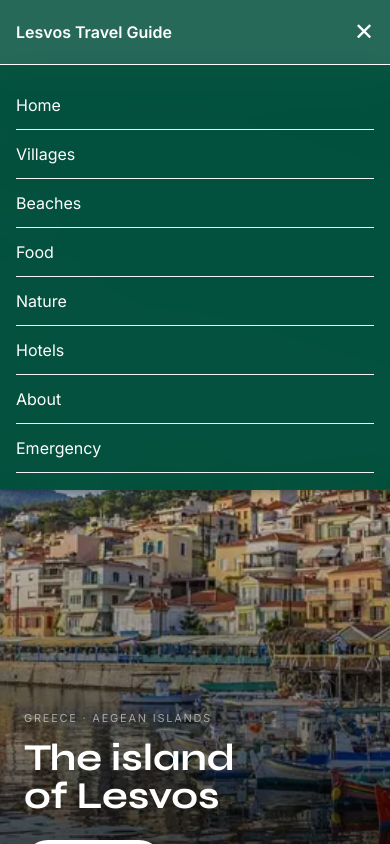
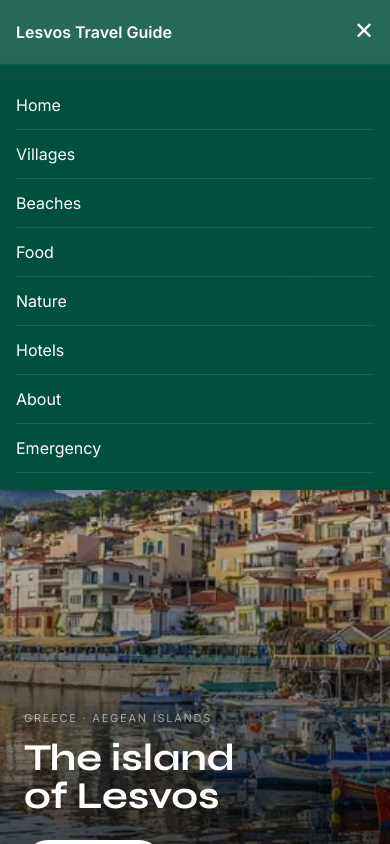
Before and after one commit to amamouridis06/lesvos-travel-guide, a Next.js app: page / in a window 390 px wide. Both pictures are taken after a click on the button "Toggle menu". Shown: the top 844 px of the page. Built offline with nearby package versions, Linux system fonts and the light colour scheme.

Commit message:
added nav

```diff
--- a/components/NavBar.tsx
+++ b/components/NavBar.tsx
@@ -2,20 +2,9 @@
 
 import Link from "next/link";
 import { useState } from "react";
-import { usePathname, useRouter } from "next/navigation";
 
 export default function NavBar() {
   const [mobileOpen, setMobileOpen] = useState(false);
-
-  const pathname = usePathname();
-  const router = useRouter();
-
-  // const isEnglish = pathname.startsWith("/en");
-  // const toggleLanguage = isEnglish
-  // ? pathname.replace(/^\/en/, "") || "/"
-  // : pathname === "/"
-  // ? "/en"
-  // : `/en${pathname}`;
 
   const closeMenu = () => setMobileOpen(false);
 
@@ -59,23 +48,10 @@ export default function NavBar() {
               <Link href="/emergency" className="hover:text-yellow-300 transition">
                 Emergency
               </Link>
-              {/* <button
-              onClick={() => router.push(toggleLanguage)}
-              className="ml-2 px-3 py-1 rounded-full border border-white/40 text-xs hover:bg-white hover:text-blue-700 transition"
-            >
-              {isEnglish ? "EL" : "EN"}
-            </button> */}
             </div>
 
-            {/* Mobile actions */}
-            <div className="flex items-center gap-2 md:hidden">
-              {/* <button
-              onClick={() => router.push(toggleLanguage)}
-              className="px-3 py-1 rounded-full border border-white/40 text-xs text-white hover:bg-white hover:text-blue-700 transition"
-            >
-              {isEnglish ? "EL" : "EN"}
-            </button> */}
-
+            {/* Mobile button */}
+            <div className="md:hidden">
               <button
                   className="text-2xl text-white leading-none"
                   onClick={() => setMobileOpen(!mobileOpen)}
@@ -89,12 +65,12 @@ export default function NavBar() {
 
         {/* Mobile Menu */}
         {mobileOpen && (
-            <div className="md:hidden bg-emerald-900/85 border-t shadow-lg text-white [&_a]:text-white">
+            <div className="md:hidden bg-emerald-900/95 border-t border-emerald-800 shadow-lg text-white">
               <div className="max-w-6xl mx-auto px-4 py-4 flex flex-col">
                 <Link
                     href="/"
                     onClick={closeMenu}
-                    className="py-3 text-neutral-800 border-b border-neutral-100"
+                    className="py-3 border-b border-white/10 hover:text-yellow-300 transition"
                 >
                   Home
                 </Link>
@@ -102,7 +78,7 @@ export default function NavBar() {
                 <Link
                     href="/villages"
                     onClick={closeMenu}
-                    className="py-3 text-neutral-800 border-b border-neutral-100"
+                    className="py-3 border-b border-white/10 hover:text-yellow-300 transition"
                 >
                   Villages
                 </Link>
@@ -110,7 +86,7 @@ export default function NavBar() {
                 <Link
                     href="/beaches"
                     onClick={closeMenu}
-                    className="py-3 text-neutral-800 border-b border-neutral-100"
+                    className="py-3 border-b border-white/10 hover:text-yellow-300 transition"
                 >
                   Beaches
                 </Link>
@@ -118,7 +94,7 @@ export default function NavBar() {
                 <Link
                     href="/food"
                     onClick={closeMenu}
-                    className="py-3 text-neutral-800 border-b border-neutral-100"
+                    className="py-3 border-b border-white/10 hover:text-yellow-300 transition"
                 >
                   Food
                 </Link>
@@ -126,28 +102,31 @@ export default function NavBar() {
                 <Link
                     href="/nature"
                     onClick={closeMenu}
-                    className="py-3 text-neutral-800 border-b border-neutral-100"
+                    className="py-3 border-b border-white/10 hover:text-yellow-300 transition"
                 >
                   Nature
                 </Link>
+
                 <Link
                     href="/hotels"
                     onClick={closeMenu}
-                    className="py-3 text-neutral-800 border-b border-neutral-100"
+                    className="py-3 border-b border-white/10 hover:text-yellow-300 transition"
                 >
                   Hotels
                 </Link>
+
                 <Link
                     href="/about"
                     onClick={closeMenu}
-                    className="py-3 text-neutral-800 border-b border-neutral-100"
+                    className="py-3 border-b border-white/10 hover:text-yellow-300 transition"
                 >
                   About
                 </Link>
+
                 <Link
                     href="/emergency"
                     onClick={closeMenu}
-                    className="py-3 text-neutral-800 border-b border-neutral-100"
+                    className="py-3 border-b border-white/10 hover:text-yellow-300 transition"
                 >
                   Emergency
                 </Link>
```
